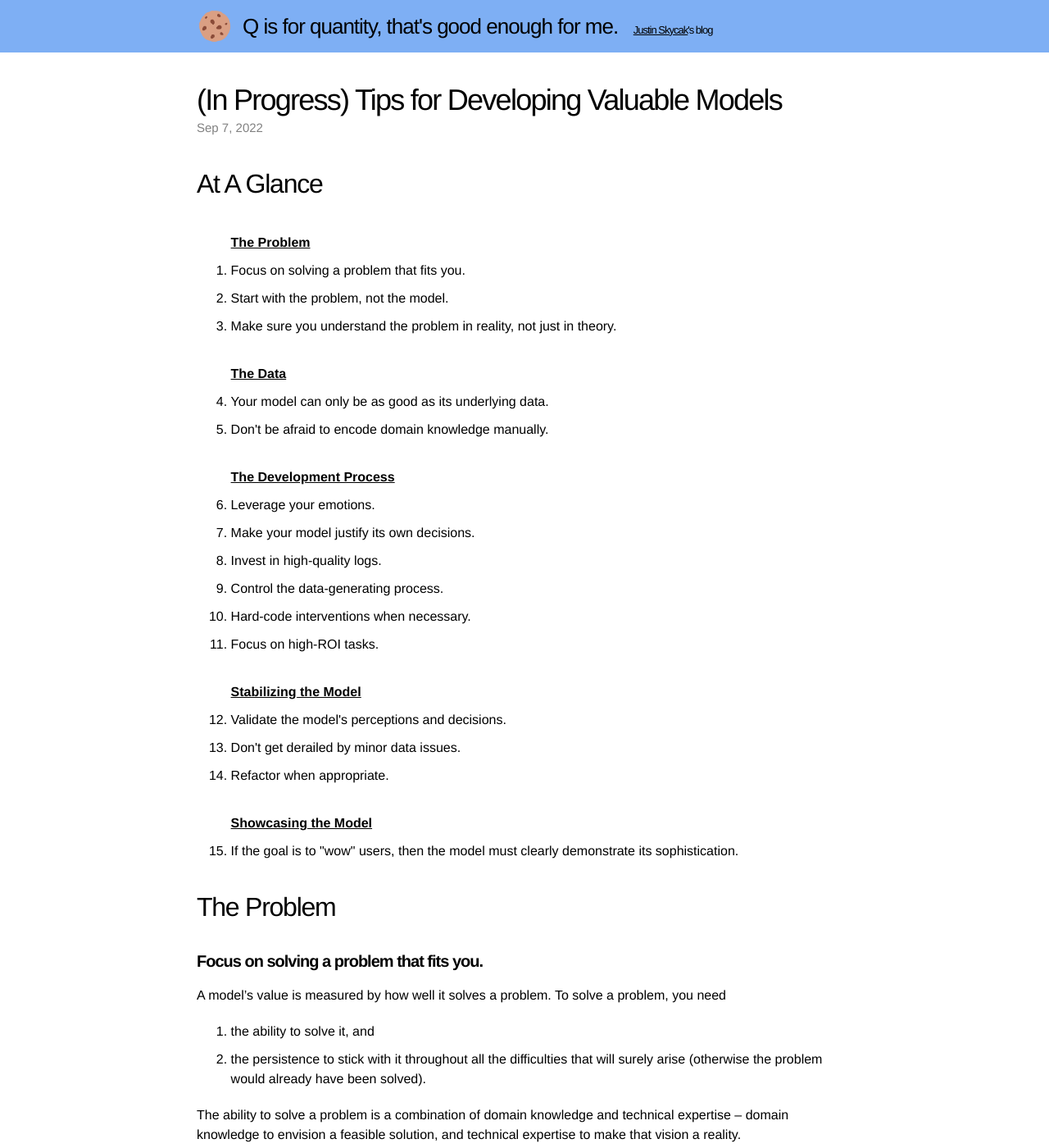
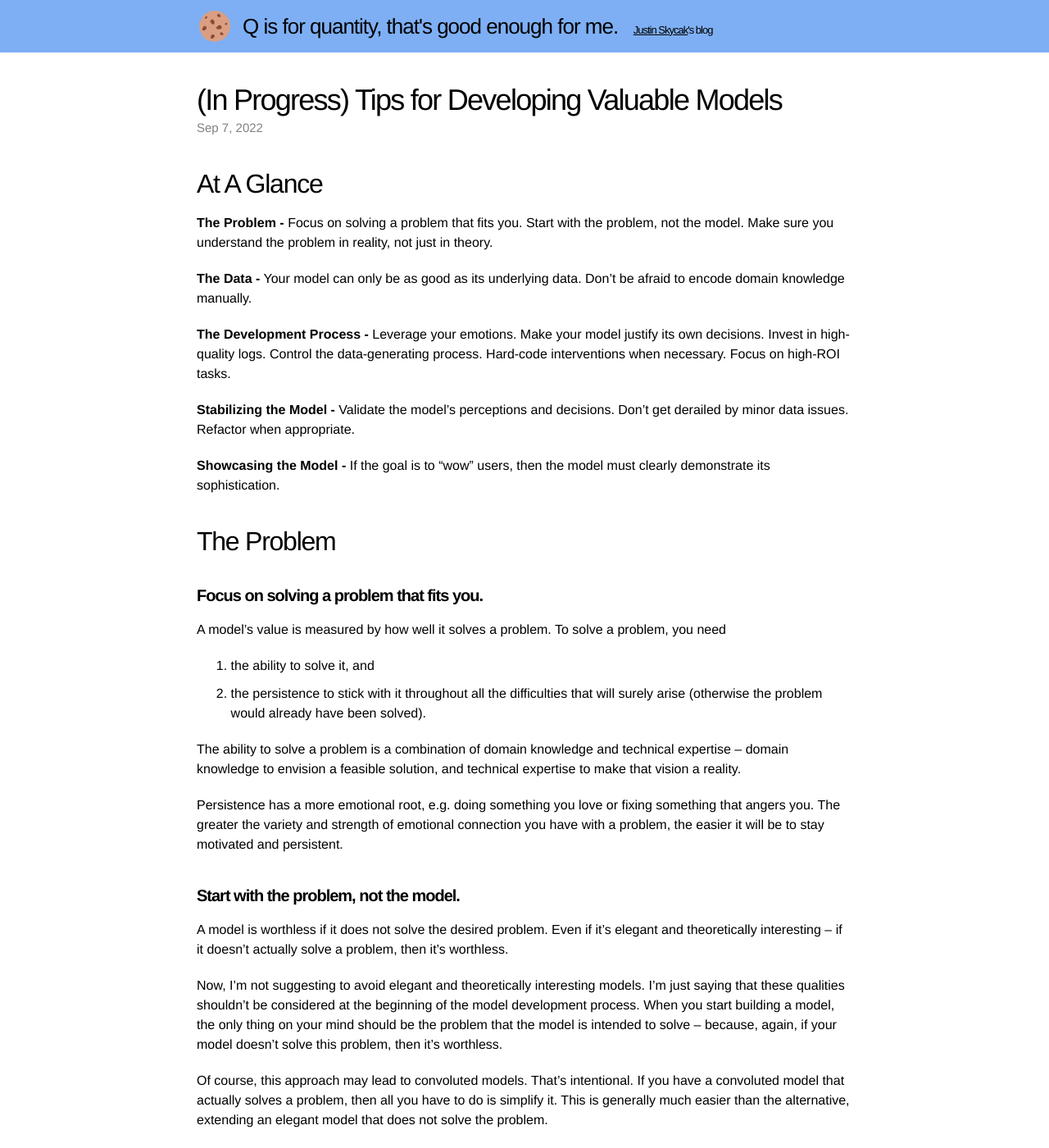
Before and after one commit to quantmonster/quantmonster.github.io, a Jekyll site: the page built from _posts/2022-09-07-modeling-tips.md, in a window 1280 px wide and 1400 px high. Shown: the whole window at 82% size. Built offline with Jekyll 4.4.1, drawn with Linux system fonts in a browser that asks for light colours.

Commit message:
Update 2022-09-07-modeling-tips.md

```diff
--- a/_posts/2022-09-07-modeling-tips.md
+++ b/_posts/2022-09-07-modeling-tips.md
@@ -6,42 +6,15 @@ excerpt: "Stuff you don't find in math textbooks."
 
 <h2>At A Glance</h2>
 
-<ol>
-<br>
-<b><u>The Problem</u></b>
+<b>The Problem -</b> Focus on solving a problem that fits you. Start with the problem, not the model. Make sure you understand the problem in reality, not just in theory.
 
-<li>Focus on solving a problem that fits you.</li>
-<li>Start with the problem, not the model.</li>
-<li>Make sure you understand the problem in reality, not just in theory.</li>
+<b>The Data -</b> Your model can only be as good as its underlying data. Don't be afraid to encode domain knowledge manually.
 
-<br>
-<b><u>The Data</u></b>
+<b>The Development Process -</b> Leverage your emotions. Make your model justify its own decisions. Invest in high-quality logs. Control the data-generating process. Hard-code interventions when necessary. Focus on high-ROI tasks.
 
-<li>Your model can only be as good as its underlying data.</li>
-<li>Don't be afraid to encode domain knowledge manually.</li>
+<b>Stabilizing the Model -</b> Validate the model's perceptions and decisions. Don't get derailed by minor data issues. Refactor when appropriate.
 
-<br>
-<b><u>The Development Process</u></b>
-
-<li>Leverage your emotions.</li>
-<li>Make your model justify its own decisions.</li>
-<li>Invest in high-quality logs.</li>
-<li>Control the data-generating process.</li>
-<li>Hard-code interventions when necessary.</li>
-<li>Focus on high-ROI tasks.</li>
-
-<br>
-<b><u>Stabilizing the Model</u></b>
-
-<li>Validate the model's perceptions and decisions.</li>
-<li>Don't get derailed by minor data issues.</li>
-<li>Refactor when appropriate.</li>
-
-<br>
-<b><u>Showcasing the Model</u></b>
-
-<li>If the goal is to "wow" users, then the model must clearly demonstrate its sophistication.</li>
-</ol>
+<b>Showcasing the Model -</b> If the goal is to "wow" users, then the model must clearly demonstrate its sophistication.
 
 <h2>The Problem</h2>
 
```
